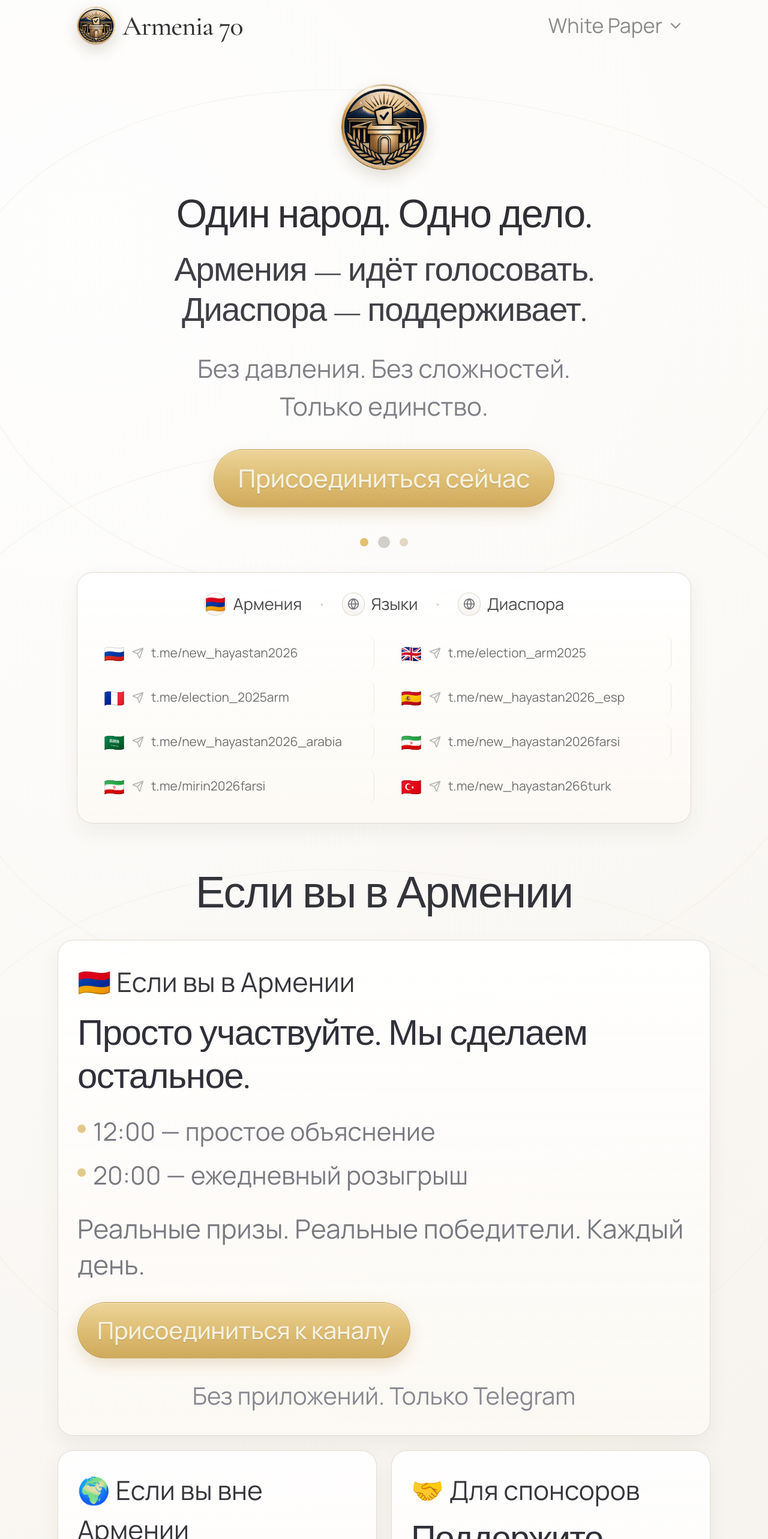
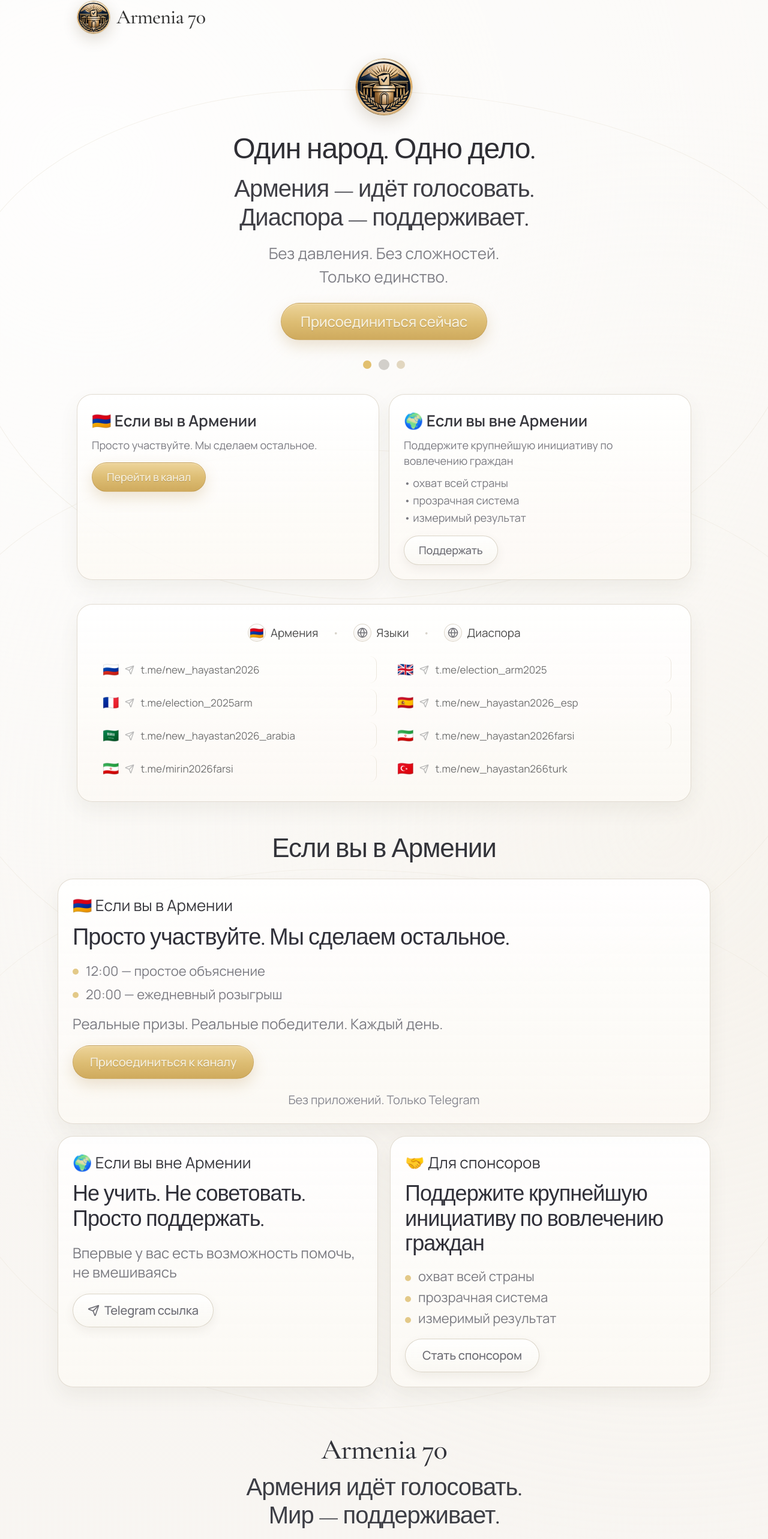
Before and after one commit to manulevon-am/Armenia70, a Next.js app: page / in a window 1280 px wide. Shown: the part 31-2597 px from the top of the page at 60% size. Built offline with nearby package versions, Linux system fonts and the light colour scheme.

Commit message:
feat: refine layout scale and add audience quick blocks

```diff
--- a/app/globals.css
+++ b/app/globals.css
@@ -128,14 +128,14 @@ a {
 .a70-chip {
   display: inline-flex;
   align-items: center;
-  gap: 0.65rem;
-  font-size: clamp(1.25rem, 1vw + 0.9rem, 2rem);
+  gap: 0.5rem;
+  font-size: clamp(0.95rem, 0.5vw + 0.78rem, 1.35rem);
 }
 
 .a70-chip-icon {
   display: inline-flex;
-  height: 2.4rem;
-  width: 2.4rem;
+  height: 1.9rem;
+  width: 1.9rem;
   align-items: center;
   justify-content: center;
   border-radius: 9999px;
--- a/app/page.tsx
+++ b/app/page.tsx
@@ -1,3 +1,4 @@
+import { AudienceQuick } from "@/components/AudienceQuick";
 import { CardsSection } from "@/components/CardsSection";
 import { FadeIn } from "@/components/FadeIn";
 import { Footer } from "@/components/Footer";
@@ -17,6 +18,10 @@ export default function Home() {
       <main className="relative z-10">
         <FadeIn>
           <HeroTop />
+        </FadeIn>
+
+        <FadeIn>
+          <AudienceQuick />
         </FadeIn>
 
         <FadeIn>
--- /dev/null
+++ b/components/AudienceQuick.tsx
@@ -0,0 +1,28 @@
+export function AudienceQuick() {
+  return (
+    <section id="audience-quick" className="mx-auto w-full max-w-6xl px-4 pt-8 sm:px-6 sm:pt-10 lg:px-8">
+      <div className="mx-auto grid max-w-5xl gap-4 md:grid-cols-2">
+        <article className="a70-card px-5 py-5 sm:px-6 sm:py-6">
+          <p className="text-[20px] font-semibold text-[#37373d] sm:text-[26px]">🇦🇲 Если вы в Армении</p>
+          <p className="mt-2 text-[15px] leading-[1.45] text-[#7a7a81] sm:text-[18px]">Просто участвуйте. Мы сделаем остальное.</p>
+          <a href="https://t.me/new_hayastan2026" className="a70-btn-primary mt-4 min-h-[46px] px-6 py-2.5 text-[15px] sm:text-[18px]">
+            Перейти в канал
+          </a>
+        </article>
+
+        <article className="a70-card px-5 py-5 sm:px-6 sm:py-6">
+          <p className="text-[20px] font-semibold text-[#37373d] sm:text-[26px]">🌍 Если вы вне Армении</p>
+          <p className="mt-2 text-[15px] leading-[1.45] text-[#7a7a81] sm:text-[18px]">Поддержите крупнейшую инициативу по вовлечению граждан</p>
+          <ul className="mt-3 space-y-1 text-[15px] leading-[1.4] text-[#7a7a81] sm:text-[18px]">
+            <li>• охват всей страны</li>
+            <li>• прозрачная система</li>
+            <li>• измеримый результат</li>
+          </ul>
+          <a href="#footer" className="a70-btn-secondary mt-4 min-h-[46px] px-6 py-2.5 text-[15px] sm:text-[18px]">
+            Поддержать
+          </a>
+        </article>
+      </div>
+    </section>
+  );
+}
--- a/components/CardsSection.tsx
+++ b/components/CardsSection.tsx
@@ -2,87 +2,87 @@ import { Send } from "lucide-react";
 
 export function CardsSection() {
   return (
-    <section className="mx-auto w-full max-w-6xl px-4 pt-16 pb-8 sm:px-6 sm:pt-20 lg:px-8">
-      <h2 className="text-center font-display text-[48px] leading-none tracking-tight text-[#33343a] sm:text-[74px]">
+    <section className="mx-auto w-full max-w-6xl px-4 pt-12 pb-6 sm:px-6 sm:pt-14 lg:px-8">
+      <h2 className="text-center font-display text-[32px] leading-none tracking-tight text-[#33343a] sm:text-[44px]">
         Если вы в Армении
       </h2>
 
-      <div className="mt-8 space-y-5 sm:mt-10 sm:space-y-6">
-        <article className="a70-card px-5 py-6 sm:px-8 sm:py-9">
-          <p className="text-[28px] text-[#37373d] sm:text-[45px]">🇦🇲 Если вы в Армении</p>
+      <div className="mt-6 space-y-4 sm:mt-7 sm:space-y-5">
+        <article className="a70-card px-5 py-5 sm:px-6 sm:py-6">
+          <p className="text-[20px] text-[#37373d] sm:text-[26px]">🇦🇲 Если вы в Армении</p>
 
-          <h3 className="mt-4 font-display text-[42px] leading-[1.2] tracking-tight text-[#303039] sm:text-[60px]">
+          <h3 className="mt-3 font-display text-[30px] leading-[1.2] tracking-tight text-[#303039] sm:text-[38px]">
             Просто участвуйте. Мы сделаем остальное.
           </h3>
 
-          <ul className="mt-4 space-y-2.5 text-[28px] text-[#7a7a81] sm:mt-6 sm:text-[42px]">
+          <ul className="mt-3 space-y-1.5 text-[17px] text-[#7a7a81] sm:mt-4 sm:text-[22px]">
             <li className="flex items-start gap-3">
-              <span className="mt-3 h-2.5 w-2.5 rounded-full bg-[#e3c988] sm:mt-5 sm:h-3.5 sm:w-3.5" />
+              <span className="mt-2.5 h-2 w-2 rounded-full bg-[#e3c988] sm:mt-3 sm:h-2.5 sm:w-2.5" />
               <span>12:00 — простое объяснение</span>
             </li>
             <li className="flex items-start gap-3">
-              <span className="mt-3 h-2.5 w-2.5 rounded-full bg-[#e3c988] sm:mt-5 sm:h-3.5 sm:w-3.5" />
+              <span className="mt-2.5 h-2 w-2 rounded-full bg-[#e3c988] sm:mt-3 sm:h-2.5 sm:w-2.5" />
               <span>20:00 — ежедневный розыгрыш</span>
             </li>
           </ul>
 
-          <p className="mt-4 text-[30px] leading-[1.36] text-[#7a7a81] sm:mt-7 sm:text-[44px]">
+          <p className="mt-3 text-[18px] leading-[1.36] text-[#7a7a81] sm:mt-4 sm:text-[24px]">
             Реальные призы. Реальные победители. Каждый день.
           </p>
 
           <a
             href="https://t.me/new_hayastan2026"
-            className="a70-btn-primary mt-6 min-h-[62px] px-8 py-4 text-[22px] sm:mt-8 sm:min-h-[74px] sm:text-[40px]"
+            className="a70-btn-primary mt-4 min-h-[50px] px-7 py-3 text-[16px] sm:mt-5 sm:min-h-[56px] sm:text-[20px]"
           >
             Присоединиться к каналу
           </a>
 
-          <p className="mt-6 text-center text-[26px] text-[#888890] sm:mt-8 sm:text-[40px]">Без приложений. Только Telegram</p>
+          <p className="mt-4 text-center text-[16px] text-[#888890] sm:mt-5 sm:text-[20px]">Без приложений. Только Telegram</p>
         </article>
 
-        <div className="grid gap-5 md:grid-cols-2 sm:gap-6">
-          <article className="a70-card px-5 py-6 sm:px-8 sm:py-8">
-            <p className="text-[28px] text-[#37373d] sm:text-[44px]">🌍 Если вы вне Армении</p>
+        <div className="grid gap-4 md:grid-cols-2 sm:gap-5">
+          <article className="a70-card px-5 py-5 sm:px-6 sm:py-6">
+            <p className="text-[20px] text-[#37373d] sm:text-[26px]">🌍 Если вы вне Армении</p>
 
-            <h3 className="mt-4 font-display text-[42px] leading-[1.15] tracking-tight text-[#303039] sm:text-[58px]">
+            <h3 className="mt-3 font-display text-[30px] leading-[1.15] tracking-tight text-[#303039] sm:text-[36px]">
               Не учить. Не советовать.
               <br />
               Просто поддержать.
             </h3>
 
-            <p className="mt-5 text-[30px] leading-[1.34] text-[#7a7a81] sm:mt-6 sm:text-[42px]">
+            <p className="mt-4 text-[18px] leading-[1.34] text-[#7a7a81] sm:mt-5 sm:text-[24px]">
               Впервые у вас есть возможность помочь, не вмешиваясь
             </p>
 
-            <a href="https://t.me/miasin_new2025" className="a70-btn-secondary mt-6 min-h-[60px] px-6 py-4 text-[22px] sm:mt-8 sm:min-h-[72px] sm:text-[38px]">
-              <Send className="h-5 w-5 sm:h-7 sm:w-7" />
+            <a href="https://t.me/miasin_new2025" className="a70-btn-secondary mt-4 min-h-[50px] px-6 py-3 text-[16px] sm:mt-5 sm:min-h-[56px] sm:text-[20px]">
+              <Send className="h-4 w-4 sm:h-5 sm:w-5" />
               Telegram ссылка
             </a>
           </article>
 
-          <article className="a70-card px-5 py-6 sm:px-8 sm:py-8">
-            <p className="text-[28px] text-[#37373d] sm:text-[44px]">🤝 Для спонсоров</p>
+          <article className="a70-card px-5 py-5 sm:px-6 sm:py-6">
+            <p className="text-[20px] text-[#37373d] sm:text-[26px]">🤝 Для спонсоров</p>
 
-            <h3 className="mt-4 font-display text-[42px] leading-[1.15] tracking-tight text-[#303039] sm:text-[58px]">
+            <h3 className="mt-3 font-display text-[30px] leading-[1.15] tracking-tight text-[#303039] sm:text-[36px]">
               Поддержите крупнейшую инициативу по вовлечению граждан
             </h3>
 
-            <ul className="mt-5 space-y-2.5 text-[30px] leading-[1.3] text-[#7a7a81] sm:mt-6 sm:text-[40px]">
+            <ul className="mt-4 space-y-1.5 text-[17px] leading-[1.3] text-[#7a7a81] sm:mt-5 sm:text-[22px]">
               <li className="flex items-start gap-3">
-                <span className="mt-3 h-2.5 w-2.5 rounded-full bg-[#e3c988] sm:mt-5 sm:h-3.5 sm:w-3.5" />
+                <span className="mt-2.5 h-2 w-2 rounded-full bg-[#e3c988] sm:mt-3 sm:h-2.5 sm:w-2.5" />
                 <span>охват всей страны</span>
               </li>
               <li className="flex items-start gap-3">
-                <span className="mt-3 h-2.5 w-2.5 rounded-full bg-[#e3c988] sm:mt-5 sm:h-3.5 sm:w-3.5" />
+                <span className="mt-2.5 h-2 w-2 rounded-full bg-[#e3c988] sm:mt-3 sm:h-2.5 sm:w-2.5" />
                 <span>прозрачная система</span>
               </li>
               <li className="flex items-start gap-3">
-                <span className="mt-3 h-2.5 w-2.5 rounded-full bg-[#e3c988] sm:mt-5 sm:h-3.5 sm:w-3.5" />
+                <span className="mt-2.5 h-2 w-2 rounded-full bg-[#e3c988] sm:mt-3 sm:h-2.5 sm:w-2.5" />
                 <span>измеримый результат</span>
               </li>
             </ul>
 
-            <a href="#footer" className="a70-btn-secondary mt-6 min-h-[60px] px-8 py-4 text-[22px] sm:mt-8 sm:min-h-[72px] sm:text-[40px]">
+            <a href="#footer" className="a70-btn-secondary mt-4 min-h-[50px] px-7 py-3 text-[16px] sm:mt-5 sm:min-h-[56px] sm:text-[20px]">
               Стать спонсором
             </a>
           </article>
--- a/components/Footer.tsx
+++ b/components/Footer.tsx
@@ -1,24 +1,8 @@
-import Link from "next/link";
-
 export function Footer() {
   return (
-    <footer id="footer" className="mx-auto mt-14 w-full max-w-6xl px-4 pb-10 sm:mt-16 sm:px-6 sm:pb-14 lg:px-8">
-      <div className="mx-auto max-w-5xl border-t border-[#ece7de] pt-7 text-center text-[24px] text-[#7f7f86] sm:pt-10 sm:text-[36px]">
-        <div className="flex flex-wrap items-center justify-center gap-x-4 gap-y-2 sm:gap-x-6">
-          <Link href="/white-paper" className="transition hover:text-[#66666d]">
-            White Paper
-          </Link>
-          <span className="text-[#d8d3c9]">|</span>
-          <a href="#footer" className="transition hover:text-[#66666d]">
-            Контакты
-          </a>
-          <span className="text-[#d8d3c9]">|</span>
-          <a href="mailto:contact@armenia70.org" className="transition hover:text-[#66666d]">
-            contact@armenia70.org
-          </a>
-        </div>
-
-        <p className="mt-7 text-[22px] text-[#96969d] sm:mt-9 sm:text-[32px]">© Armenia 70 2024</p>
+    <footer id="footer" className="mx-auto mt-10 w-full max-w-6xl px-4 pb-8 sm:mt-12 sm:px-6 sm:pb-10 lg:px-8">
+      <div className="mx-auto max-w-5xl border-t border-[#ece7de] pt-6 text-center">
+        <p className="text-[14px] text-[#96969d] sm:text-[17px]">© Armenia 70 2024</p>
       </div>
     </footer>
   );
--- a/components/HeroTop.tsx
+++ b/components/HeroTop.tsx
@@ -1,56 +1,47 @@
 import Image from "next/image";
-import Link from "next/link";
-import { ChevronDown } from "lucide-react";
+import logo from "@/public/Logo_armenia70.png";
 
 export function HeroTop() {
   return (
-    <section className="relative mx-auto w-full max-w-6xl px-4 pt-7 sm:px-6 sm:pt-10 lg:px-8">
-      <div className="mx-auto flex max-w-5xl items-center justify-between pb-12 sm:pb-16">
-        <div className="flex items-center gap-3">
-          <div className="h-14 w-14 overflow-hidden rounded-full border border-[#d8c8a8] shadow-[0_8px_24px_rgba(80,58,21,0.18)] sm:h-16 sm:w-16">
-            <Image src="/Logo_armenia70.png" alt="Armenia 70" width={64} height={64} priority className="h-full w-full object-cover" />
+    <section className="relative mx-auto w-full max-w-6xl px-4 pt-6 sm:px-6 sm:pt-8 lg:px-8">
+      <div className="mx-auto flex max-w-5xl items-center justify-start pb-8 sm:pb-10">
+        <div className="flex items-center gap-2.5">
+          <div className="h-12 w-12 overflow-hidden rounded-full border border-[#d8c8a8] shadow-[0_8px_24px_rgba(80,58,21,0.18)] sm:h-14 sm:w-14">
+            <Image src={logo} alt="Armenia 70" width={64} height={64} priority className="h-full w-full object-cover" />
           </div>
-          <span className="font-display text-[40px] leading-none tracking-tight text-[#343434] sm:text-[46px]">Armenia 70</span>
+          <span className="font-display text-[26px] leading-none tracking-tight text-[#343434] sm:text-[34px]">Armenia 70</span>
         </div>
-
-        <Link
-          href="/white-paper"
-          className="inline-flex items-center gap-2 rounded-full px-3 py-2 text-[20px] text-[#8b8b8b] transition hover:text-[#6f6f6f] sm:text-[34px]"
-        >
-          White Paper
-          <ChevronDown className="h-5 w-5 sm:h-7 sm:w-7" />
-        </Link>
       </div>
 
       <div className="mx-auto flex max-w-4xl flex-col items-center text-center">
-        <div className="mb-8 h-28 w-28 overflow-hidden rounded-full border border-[#d8c8a8] shadow-[0_10px_26px_rgba(80,58,21,0.16)] sm:mb-10 sm:h-36 sm:w-36">
-          <Image src="/Logo_armenia70.png" alt="Golden emblem" width={144} height={144} className="h-full w-full object-cover" />
+        <div className="mb-6 h-20 w-20 overflow-hidden rounded-full border border-[#d8c8a8] shadow-[0_10px_26px_rgba(80,58,21,0.16)] sm:mb-8 sm:h-24 sm:w-24">
+          <Image src={logo} alt="Golden emblem" width={144} height={144} className="h-full w-full object-cover" />
         </div>
 
-        <h1 className="font-display text-[50px] leading-[1.04] tracking-tight text-[#2f2f35] sm:text-[66px]">Один народ. Одно дело.</h1>
+        <h1 className="font-display text-[34px] leading-[1.04] tracking-tight text-[#2f2f35] sm:text-[48px]">Один народ. Одно дело.</h1>
 
-        <p className="mt-6 font-display text-[40px] leading-[1.2] tracking-tight text-[#3f3f46] sm:text-[56px]">
+        <p className="mt-4 font-display text-[28px] leading-[1.2] tracking-tight text-[#3f3f46] sm:text-[40px]">
           Армения — идёт голосовать.
           <br />
           Диаспора — поддерживает.
         </p>
 
-        <p className="mt-8 text-[28px] leading-[1.5] text-[#7f7f86] sm:text-[42px]">
+        <p className="mt-4 text-[18px] leading-[1.5] text-[#7f7f86] sm:text-[26px]">
           Без давления. Без сложностей.
           <br />
           Только единство.
         </p>
 
         <a
-          href="#language-section"
-          className="a70-btn-primary mt-10 min-h-[60px] min-w-[300px] px-10 py-4 text-[22px] sm:min-h-[72px] sm:min-w-[430px] sm:text-[42px]"
+          href="#audience-quick"
+          className="a70-btn-primary mt-6 min-h-[50px] min-w-[240px] px-8 py-3 text-[18px] sm:min-h-[58px] sm:min-w-[300px] sm:text-[24px]"
         >
           Присоединиться сейчас
         </a>
 
-        <div className="mt-10 flex items-center gap-3 sm:mt-12 sm:gap-4">
+        <div className="mt-6 flex items-center gap-2.5 sm:mt-8 sm:gap-3">
           <span className="h-2.5 w-2.5 rounded-full bg-[#e2c06f] sm:h-3.5 sm:w-3.5" />
-          <span className="h-4 w-4 rounded-full bg-[#d2cfca] sm:h-5 sm:w-5" />
+          <span className="h-3.5 w-3.5 rounded-full bg-[#d2cfca] sm:h-[18px] sm:w-[18px]" />
           <span className="h-2.5 w-2.5 rounded-full bg-[#e2d7c0] sm:h-3.5 sm:w-3.5" />
         </div>
       </div>
--- a/components/LanguageSection.tsx
+++ b/components/LanguageSection.tsx
@@ -15,7 +15,7 @@ export function LanguageSection() {
   return (
     <section id="language-section" className="mx-auto w-full max-w-6xl px-4 pt-8 sm:px-6 sm:pt-10 lg:px-8">
       <div className="a70-surface mx-auto max-w-5xl px-4 py-6 sm:px-8 sm:py-8">
-        <div className="flex flex-wrap items-center justify-center gap-4 text-[#4a4a4a] sm:gap-7">
+        <div className="flex flex-wrap items-center justify-center gap-3 text-[#4a4a4a] sm:gap-6">
           <div className="a70-chip">
             <span className="a70-chip-icon">🇦🇲</span>
             <span>Армения</span>
@@ -23,30 +23,30 @@ export function LanguageSection() {
           <span className="text-[#d7d2c9]">•</span>
           <div className="a70-chip">
             <span className="a70-chip-icon">
-              <Globe className="h-4 w-4 sm:h-5 sm:w-5" />
+              <Globe className="h-3.5 w-3.5 sm:h-4.5 sm:w-4.5" />
             </span>
             <span>Языки</span>
           </div>
           <span className="text-[#d7d2c9]">•</span>
           <div className="a70-chip">
             <span className="a70-chip-icon">
-              <Globe className="h-4 w-4 sm:h-5 sm:w-5" />
+              <Globe className="h-3.5 w-3.5 sm:h-4.5 sm:w-4.5" />
             </span>
             <span>Диаспора</span>
           </div>
         </div>
 
-        <div className="mt-6 grid gap-3 sm:mt-8 md:grid-cols-2 md:gap-x-8 md:gap-y-4 md:divide-x md:divide-[#ece7dd]">
+        <div className="mt-5 grid gap-2 sm:mt-6 md:grid-cols-2 md:gap-x-6 md:gap-y-2.5 md:divide-x md:divide-[#ece7dd]">
           {links.map((item, index) => (
             <a
               key={`${item.url}-${index}`}
               href={`https://${item.url}`}
-              className="group inline-flex items-center gap-2.5 rounded-xl px-2 py-2 text-[16px] text-[#717171] transition hover:bg-white/70 hover:text-[#585858] sm:gap-3 sm:px-3 sm:text-[21px]"
+              className="group inline-flex items-center gap-2 rounded-xl px-2 py-1.5 text-[13px] text-[#717171] transition hover:bg-white/70 hover:text-[#585858] sm:gap-2.5 sm:px-2.5 sm:text-[17px]"
             >
-              <span className="text-[20px] sm:text-[28px]" aria-hidden="true">
+              <span className="text-[16px] sm:text-[22px]" aria-hidden="true">
                 {item.flag}
               </span>
-              <Send className="h-4 w-4 text-[#b8b8b8] transition group-hover:text-[#9b9b9b] sm:h-5 sm:w-5" />
+              <Send className="h-3.5 w-3.5 text-[#b8b8b8] transition group-hover:text-[#9b9b9b] sm:h-4 sm:w-4" />
               <span>{item.url}</span>
             </a>
           ))}
--- a/components/SecondaryHero.tsx
+++ b/components/SecondaryHero.tsx
@@ -1,35 +1,35 @@
 export function SecondaryHero() {
   return (
-    <section className="mx-auto w-full max-w-6xl px-4 pt-16 sm:px-6 sm:pt-20 lg:px-8">
+    <section className="mx-auto w-full max-w-6xl px-4 pt-12 sm:px-6 sm:pt-14 lg:px-8">
       <div className="mx-auto flex max-w-4xl flex-col items-center text-center">
-        <h2 className="font-display text-[52px] leading-none tracking-tight text-[#32333a] sm:text-[78px]">Armenia 70</h2>
+        <h2 className="font-display text-[34px] leading-none tracking-tight text-[#32333a] sm:text-[48px]">Armenia 70</h2>
 
-        <p className="mt-6 font-display text-[42px] leading-[1.18] tracking-tight text-[#3d3e45] sm:text-[60px]">
+        <p className="mt-4 font-display text-[28px] leading-[1.18] tracking-tight text-[#3d3e45] sm:text-[40px]">
           Армения идёт голосовать.
           <br />
           Мир — поддерживает.
         </p>
 
-        <p className="mt-6 text-[28px] leading-[1.45] text-[#7f7f86] sm:text-[42px]">
+        <p className="mt-4 text-[18px] leading-[1.45] text-[#7f7f86] sm:text-[26px]">
           Без давления. Без политики.
           <br />
           Только участие.
         </p>
 
-        <p className="mt-8 text-[30px] leading-[1.3] text-[#7f7f86] sm:mt-10 sm:text-[44px]">
+        <p className="mt-5 text-[19px] leading-[1.3] text-[#7f7f86] sm:mt-6 sm:text-[27px]">
           Глобальная инициатива для
           <br />
           достижения 70% явки на выборах
         </p>
 
-        <div className="mt-9 flex w-full flex-col gap-3 sm:mt-12 sm:flex-row sm:justify-center sm:gap-4">
-          <a href="https://t.me/new_hayastan2026" className="a70-btn-primary min-h-[60px] px-8 py-4 text-[22px] sm:min-h-[72px] sm:text-[38px]">
+        <div className="mt-6 flex w-full flex-col gap-2.5 sm:mt-7 sm:flex-row sm:justify-center sm:gap-3">
+          <a href="https://t.me/new_hayastan2026" className="a70-btn-primary min-h-[50px] px-6 py-3 text-[16px] sm:min-h-[56px] sm:text-[20px]">
             Я в Армении
           </a>
-          <a href="https://t.me/miasin_new2025" className="a70-btn-secondary min-h-[60px] px-8 py-4 text-[22px] sm:min-h-[72px] sm:text-[38px]">
+          <a href="https://t.me/miasin_new2025" className="a70-btn-secondary min-h-[50px] px-6 py-3 text-[16px] sm:min-h-[56px] sm:text-[20px]">
             Я в диаспоре
           </a>
-          <a href="#footer" className="a70-btn-secondary min-h-[60px] px-8 py-4 text-[22px] sm:min-h-[72px] sm:text-[38px]">
+          <a href="#footer" className="a70-btn-secondary min-h-[50px] px-6 py-3 text-[16px] sm:min-h-[56px] sm:text-[20px]">
             Стать спонсором
           </a>
         </div>
```
Also changed, not shown: components/Metrics.tsx (+7 -7 lines).
